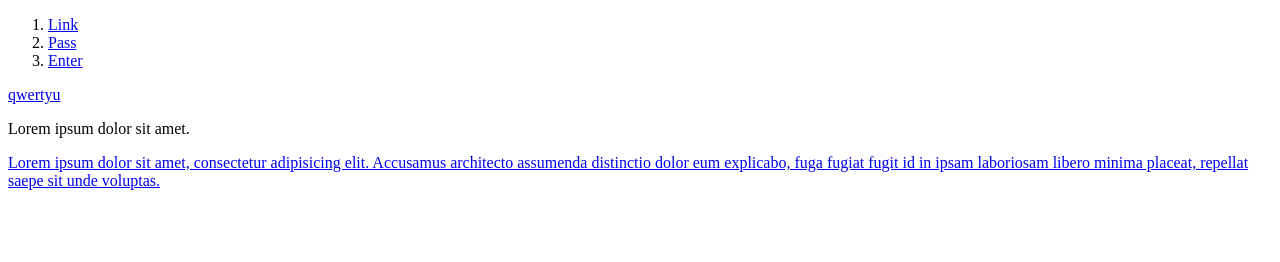
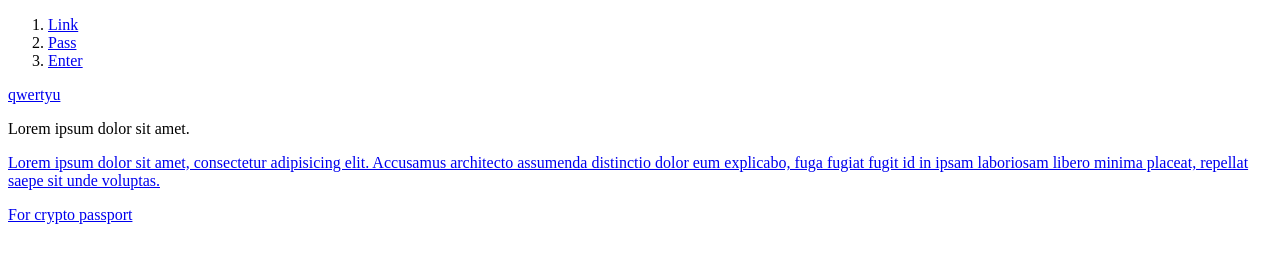
Before and after one commit to SlavaKondratyuk/BootkampDay2, a plain HTML site: page index.html in a window 1280 px wide. Drawn offline with Linux system fonts and the light colour scheme.

Commit message:
Update index.html
changed some text to be displayed for crypto passport

```diff
--- a/index.html
+++ b/index.html
@@ -18,6 +18,10 @@
 
 <a href="#">
     <p>Lorem ipsum dolor sit amet, consectetur adipisicing elit. Accusamus architecto assumenda distinctio dolor eum explicabo, fuga fugiat fugit id in ipsam laboriosam libero minima placeat, repellat saepe sit unde voluptas.</p>
+
+    <p>
+        For crypto passport
+    </p>
 </a>
 </body>
 </html>
```
